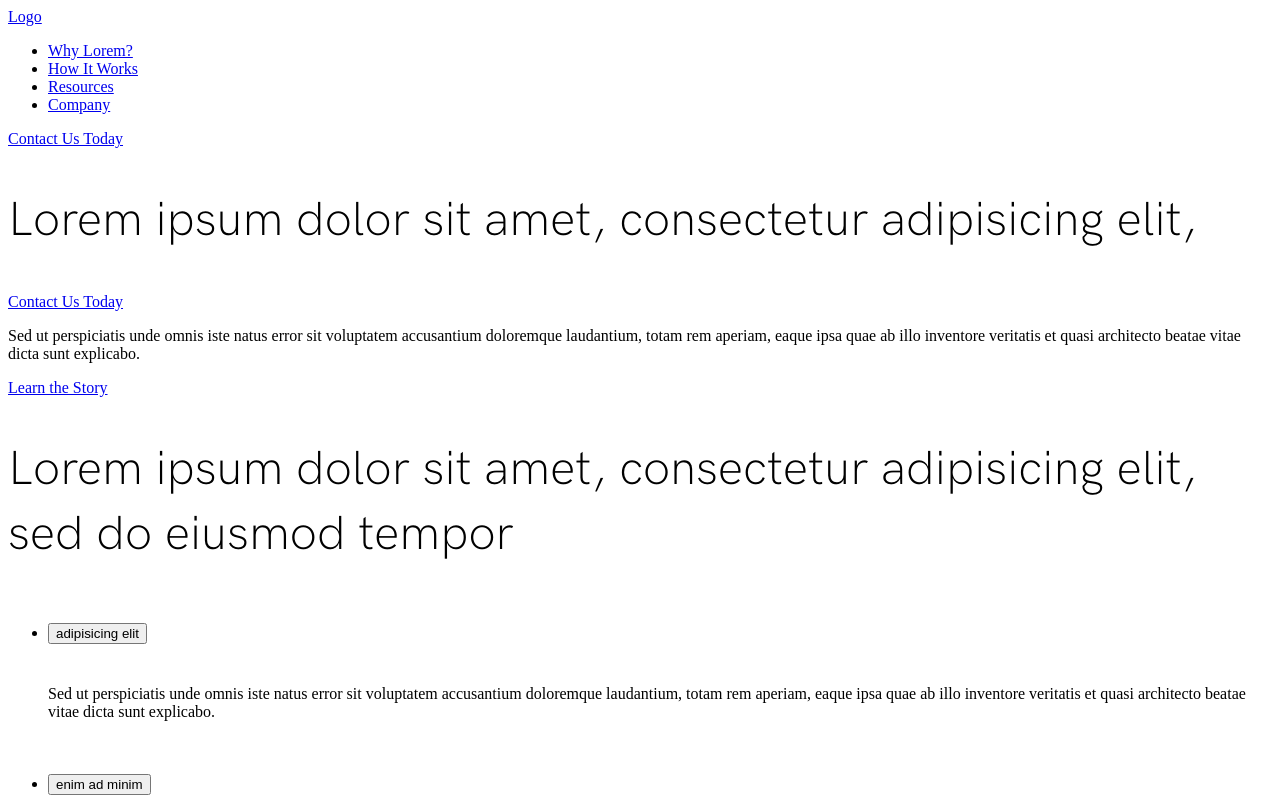
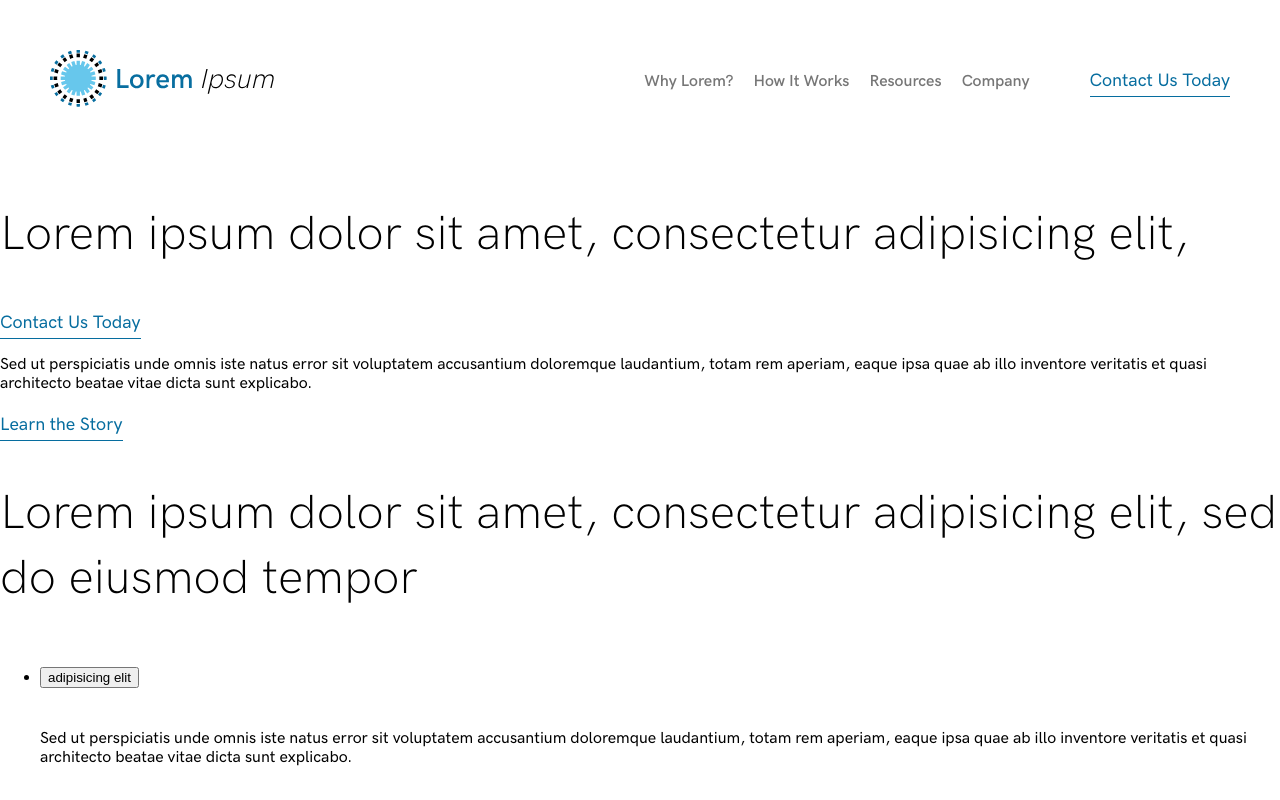
Before and after one commit to jessicargleason/lorem-ipsum-challenge, a website: page index.html in a window 1280 px wide. Shown: the top 800 px of the page. Drawn offline with Linux system fonts and the light colour scheme; files whose address does not match are found by name.

Commit message:
Header styling, header and footer images, general link and list styling

```diff
--- a/index.html
+++ b/index.html
@@ -9,31 +9,33 @@
     <body>
         <div class="site-container">
             <header>
-                <a href="/">Logo</a>
-                <nav>
-                    <ul>
+                <a href="/">
+                    <img src="./images/site-logo.svg" alt="Lorem Ipsum">
+                </a>
+                <nav class="header-nav">
+                    <ul class="list-unstyle">
                         <li>
-                            <a href="#">Why Lorem?</a>
+                            <a href="#" class="header-nav-link">Why Lorem?</a>
                         </li>
                         <li>
-                            <a href="#">How It Works</a>
+                            <a href="#" class="header-nav-link">How It Works</a>
                         </li>
                         <li>
-                            <a href="#">Resources</a>
+                            <a href="#" class="header-nav-link">Resources</a>
                         </li>
                         <li>
-                            <a href="#">Company</a>
+                            <a href="#" class="header-nav-link">Company</a>
                         </li>
                     </ul>
-                    <a href="#">Contact Us Today</a>
+                    <a href="#" class="cta-link">Contact Us Today</a>
                 </nav>
             </header>
             <main>
                 <section>
                     <h1>Lorem ipsum dolor sit amet, consectetur adipisicing elit, </h1>
-                    <a href="#">Contact Us Today</a>
+                    <a href="#" class="cta-link">Contact Us Today</a>
                     <p>Sed ut perspiciatis unde omnis iste natus error sit voluptatem accusantium doloremque laudantium, totam rem aperiam, eaque ipsa quae ab illo inventore veritatis et quasi architecto beatae vitae dicta sunt explicabo.</p>
-                    <a href="#">Learn the Story</a>
+                    <a href="#" class="cta-link">Learn the Story</a>
                 </section>
                 <section>
                     <h2>Lorem ipsum dolor sit amet, consectetur adipisicing elit, sed do eiusmod tempor </h2>
@@ -69,14 +71,14 @@
                             </div>
                         </li>
                     </ul>
-                    <a href="#">Take a Deeper Dive</a>
+                    <a href="#" class="cta-link">Take a Deeper Dive</a>
                 </section>
                 <section>
                     <h2>Lorem ipsum dolor sit amet totam rem aperiam.</h2>
                     <h3>adipisicing elit, sed do</h3>
                     <p>“Sed ut perspiciatis unde omnis iste natus error sit voluptatem accusantium doloremque laudantium, totam rem aperiam, eaque ipsa quae ab illo inventore veritatis et quasi architecto beatae vitae dicta sunt explicabo.”</p>
                     <span>Firstname Lastname, Position</span>
-                    <a href="#">Find Out More About Lorem Ipsum</a>
+                    <a href="#" class="cta-link">Find Out More About Lorem Ipsum</a>
                 </section>
                 <section>
                     <h2>It works because lorem ipsum dolor sit amet.</h2>
@@ -100,7 +102,7 @@
                                 <p>Lorem ipsum dolor sit amet, consectetur adipisicing elit, sed do eiusmod tempor </p>
                             </li>
                         </ul>
-                        <a href="#">Learn More</a>
+                        <a href="#" class="cta-link">Learn More</a>
                     </div>
                     <h3>Nostrud exercitation</h3>
                     <ul>
@@ -120,12 +122,12 @@
                             <p>magna aliqua. Ut enim ad minim veniam, quis nostrud exercitation ullamco laboris nisi ut aliquip ex consequat.</p>
                         </li>
                     </ul>
-                    <a href="#">See How Lorem...</a>
+                    <a href="#" class="cta-link">See How Lorem...</a>
                 </section>
                 <section>
                     <h2>We work with lorem ipsum dolor.</h2>
                     <h3>Tempor incididunt</h3>
-                    <a href="#">Ut aliquip ex ea </a>
+                    <a href="#" class="cta-link">Ut aliquip ex ea </a>
                     <ul>
                         <li>LOGO</li>
                         <li>LOGO</li>
@@ -154,16 +156,22 @@
                     <h3>eiusmod</h3>
                     <p>“Sed ut perspiciatis unde omnis iste natus error sit voluptatem accusantium doloremque laudantium, totam rem aperiam, eaque ipsa quae ab illo inventore veritatis et quasi architecto beatae vitae dicta sunt explicabo.”</p>
                     <span>Firstname Lastname, Position</span>
-                    <a href="#">Find Out More About Gartner</a>
+                    <a href="#" class="cta-link">Find Out More About Gartner</a>
                 </section>
                 <section>
                     <h2>Ut enim ad minima veniam, quis nostrum exercitationem ullam corporis suscipit </h2>
-                    <a href="#">Contact Us Today</a>
+                    <a href="#" class="cta-link">Contact Us Today</a>
                 </section>
                 <footer>
-                    <a href="/">Logo</a>
-                    <a href="https://www.twitter.com">Twitter</a>
-                    <a href="https://www.linkedin.com">LinkedIn</a>
+                    <a href="/">
+                        <img src="./images/site-logo-dark.svg" alt="Lorem Ipsum">
+                    </a>
+                    <a href="https://www.twitter.com">
+                        <img src="./images/social-twitter.svg" alt="Twitter" />
+                    </a>
+                    <a href="https://www.linkedin.com">
+                        <img src="./images/social-linkedin.svg" alt="LinkedIn" />
+                    </a>
                     <ul>
                         <li>
                             <a href="#">Company</a>
@@ -214,6 +222,14 @@
                             <a href="#">Contact</a>
                         </li>
                     </ul>
+                    <ul>
+                        <li>
+                            <a href="#">Privacy</a>
+                        </li>
+                        <li>
+                            <a href="#">Terms & Conditions</a>
+                        </li>
+                    </ul>
                 </footer>
             </div>
         </main>
--- a/sass/_base.scss
+++ b/sass/_base.scss
@@ -4,7 +4,14 @@
 	box-sizing: border-box;
 }
 
+body {
+    font-family: "HK Grotesk Pro";
+    font-size: 16px;
+    margin: 0;
+}
+
 .site-container {
     max-width: 1440px;
     margin: auto;
+    outline: 1px solid green;
 }
--- /dev/null
+++ b/sass/_colors.scss
@@ -0,0 +1,6 @@
+$primary: #066D9F; //blue
+$secondary: #F33437; //red
+$tertiary: #EEDD23; //yellow
+$neutral: #F1F1F1; //gray
+$neutral-dark: #767676; //dark gray
+$dark: #000; //black
--- /dev/null
+++ b/sass/_links.scss
@@ -0,0 +1,19 @@
+a {
+    color: $primary;
+    &:hover, &:focus {
+        color: $secondary;
+    }
+}
+
+.cta-link {
+    display: inline-block;
+    text-decoration: none;
+    border-bottom: 1px solid $primary;
+    padding-top: 5px;
+    padding-bottom: 5px;
+    font-size: 1.125em;
+    &:hover, &:focus {
+        outline: none;
+        border-bottom-color: $secondary;
+    }
+}
--- /dev/null
+++ b/sass/_lists.scss
@@ -0,0 +1,5 @@
+.list-unstyle {
+    margin: 0;
+    padding: 0;
+    list-style-type: none;
+}
--- /dev/null
+++ b/sass/components/_header.scss
@@ -0,0 +1,22 @@
+header {
+    padding: 50px;
+    display: flex;
+    justify-content: space-between;
+}
+
+.header-nav {
+    display: flex;
+    align-items: center;
+    ul {
+        display: flex;
+        padding-right: 50px;
+    }
+}
+
+.header-nav-link {
+    color: $neutral-dark;
+    text-decoration: none;
+    padding-left: 10px;
+    padding-right: 10px;
+    font-weight: 600;
+}
--- a/sass/site.scss
+++ b/sass/site.scss
@@ -1,2 +1,7 @@
-@import "base",
-        "typography";
+@import "colors",
+        "base",
+        "typography",
+        "links",
+        "lists";
+
+@import "components/header";
```
Also changed, not shown: css/site.css, images/site-logo-dark.svg (added), images/site-logo.svg (added), images/social-linkedin.svg (added), images/social-twitter.svg (added).
